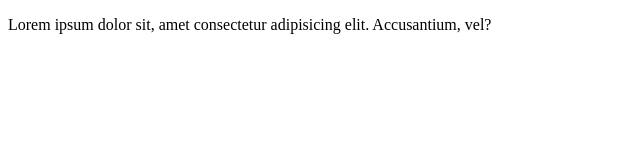
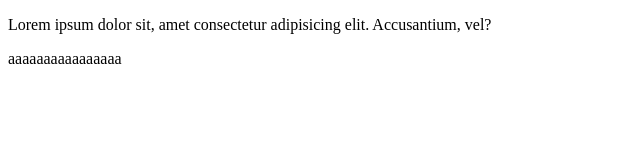
Before and after one commit to alonso276/proyectofront, an Angular app: page / in a window 1280 px wide. Shown: the top 160 px of the page, without its empty margins (0-640 px from the left). Built offline with nearby package versions, Linux system fonts and the light colour scheme.

Commit message:
segundo p en component html

```diff
--- a/src/app/app.component.html
+++ b/src/app/app.component.html
@@ -1 +1,2 @@
 <p>Lorem ipsum dolor sit, amet consectetur adipisicing elit. Accusantium, vel?</p>
+<p>aaaaaaaaaaaaaaaa</p>
```
